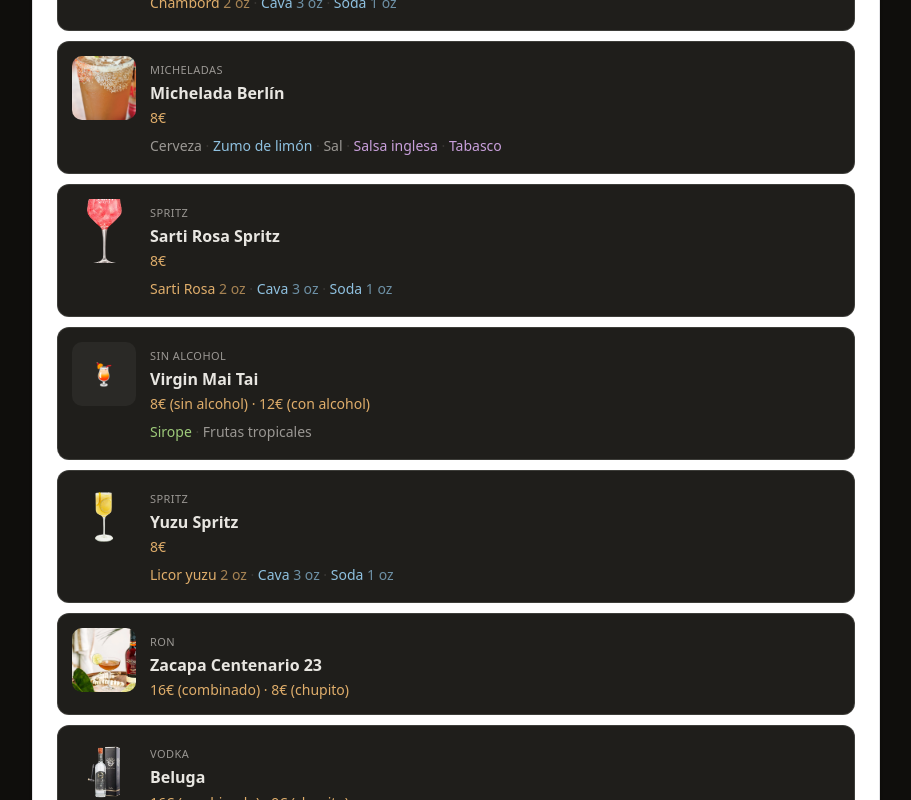
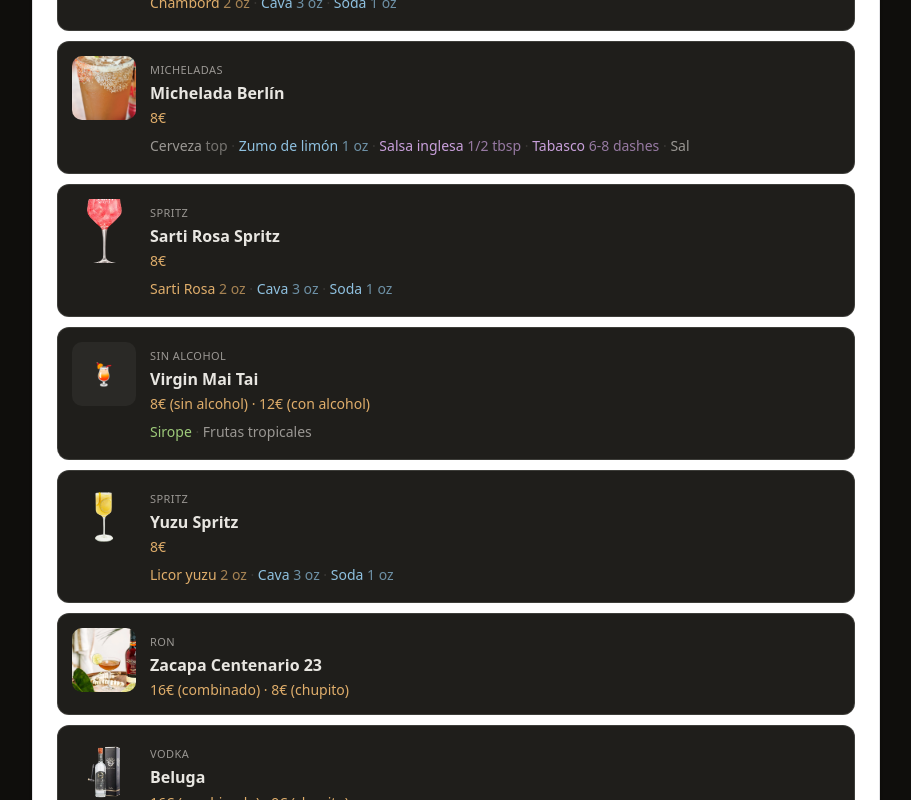
Before and after one commit to MarieBerezhna/berlin_bartender, a Next.js app: page / in a window 1280 px wide. Shown: the part 7420-8220 px from the top of the page, without its empty margins (184-1095 px from the left). Built offline with nearby package versions, Linux system fonts and the light colour scheme.

Commit message:
micheladas dosage

```diff
--- a/app/data/menu.ts
+++ b/app/data/menu.ts
@@ -236,8 +236,10 @@
   {cat:"Cerveza",name:"Heineken",hasIngr:false,
    prices:[{label:"tercio",p:3.5}]},
   {cat:"Micheladas",name:"Michelada Berlín",hasIngr:true,ingr:["Cerveza","Zumo de limón","Sal","Salsa inglesa","Tabasco"],
+   doses:{"Zumo de limón":"1 oz","Salsa inglesa":"1/2 tbsp","Tabasco":"6-8 dashes","Cerveza":"top"},
    prices:[{label:"500 ml",p:8}]},
   {cat:"Micheladas",name:"Michelada de Tequila",hasIngr:true,ingr:["Cerveza","Tequila","Bitter habanero","Zumo de limón","Sal"],
+   doses:{"Tequila":"1.5 oz","Zumo de limón":"1 oz","Bitter habanero":"4-6 dashes","Cerveza":"top"},
    prices:[{label:"500 ml",p:9}]},
   {cat:"Comida",name:"Patatas bolsa",hasIngr:false,
    prices:[{label:"ración",p:1.5}]},
```
